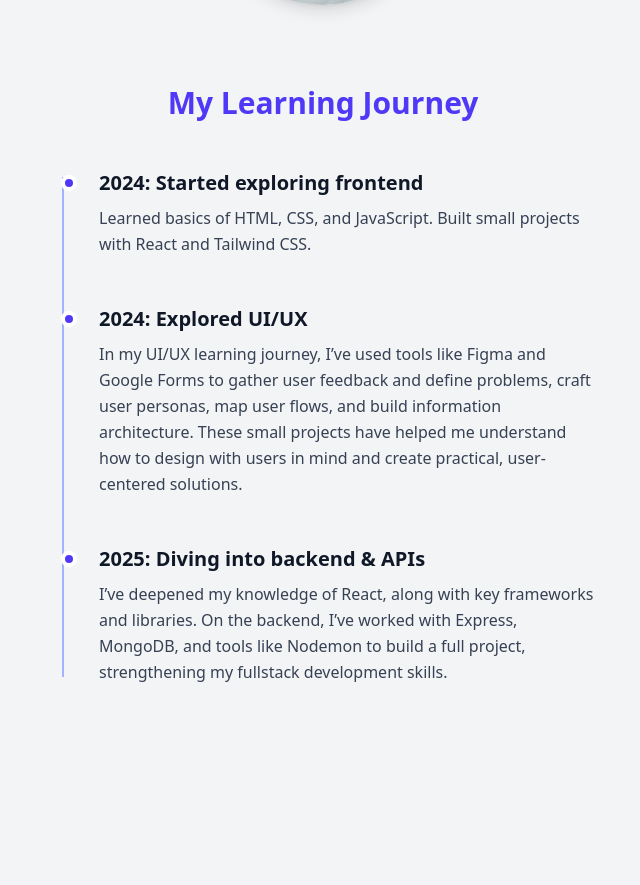
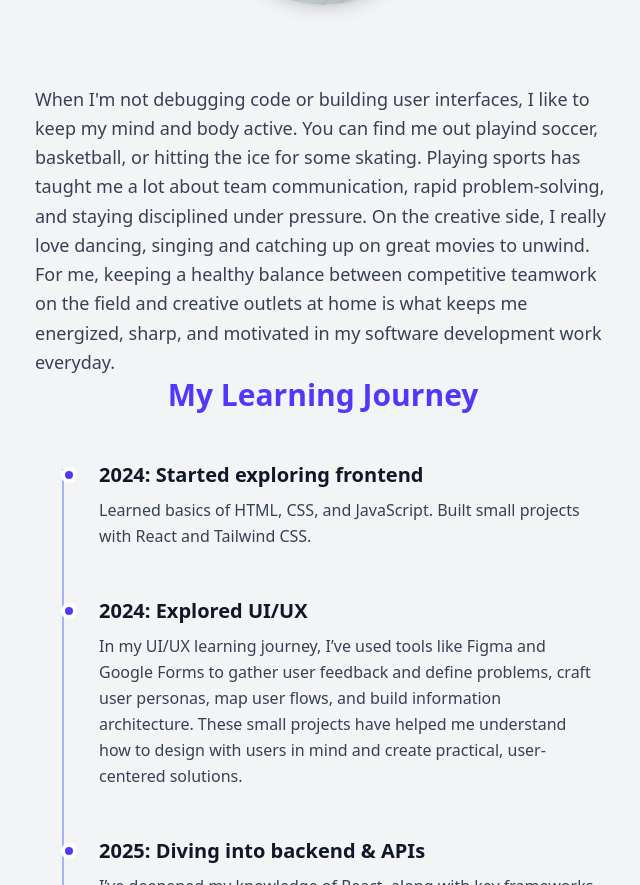
Before and after one commit to Basco-sm/basco-portfolio, a React (Vite) app: page /about in a window 1280 px wide. Shown: the part 840-1725 px from the top of the page, without its empty margins (317-957 px from the left). Built offline with nearby package versions, Linux system fonts and the light colour scheme.

Commit message:
edited about section

```diff
--- a/src/pages/About.jsx
+++ b/src/pages/About.jsx
@@ -34,6 +34,13 @@ export default function About() {
           style={{ maxWidth: '100%' }}
         />
       </section>
+      <p className="mx-auto text-lg max-w-xl text-gray-700 dark:text-gray-300 leading-relaxed">
+          When I'm not debugging code or building user interfaces, I like to keep my mind and body active. You can find me out playind soccer,
+          basketball, or hitting the ice for some skating. Playing sports has taught me a lot about team communication, rapid problem-solving, and
+          staying disciplined under pressure. On the creative side, I really love dancing, singing and catching up on great movies to unwind. For me,
+          keeping a healthy balance between competitive teamwork on the field and creative outlets at home is what keeps me energized, sharp, and motivated in my
+          software development work everyday.
+        </p>
 
       {/* Learning Journey Timeline */}
       <section className='pb-16'>
```
